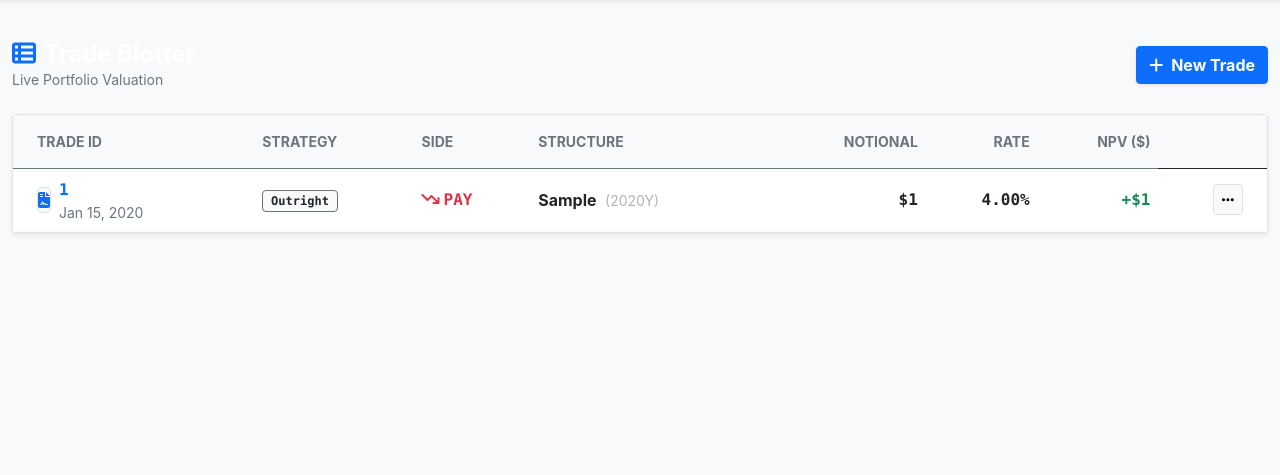
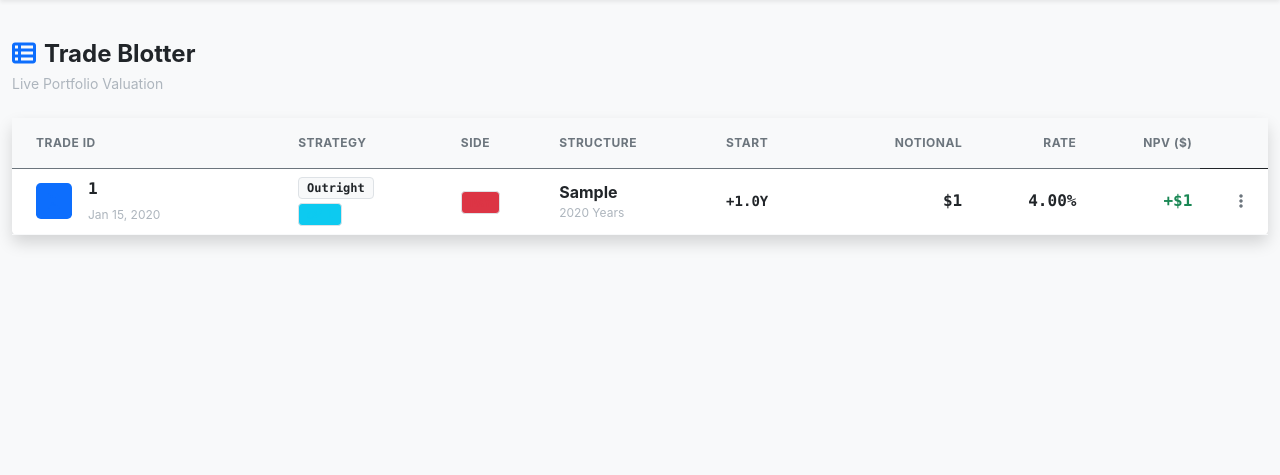
Before and after one commit to DavidClamp/project-swaps, a Django app: page /blotter/ in a window 1280 px wide. Shown: the part 78-553 px from the top of the page. Run offline with Django 4.2, Linux system fonts and the light colour scheme; a user stored in the database is signed in; tables that the repository leaves empty hold one stand-in row (values such as "Sample post").

Commit message:
Clean up dashboard and blotter

```diff
--- a/workspace/templates/workspace/blotter.html
+++ b/workspace/templates/workspace/blotter.html
@@ -6,96 +6,111 @@
 {% block content %}
 <div class="container-fluid py-4">
 
-    <!-- 1. Page Header & Actions -->
+    <!-- 1. Page Header -->
     <div class="d-flex justify-content-between align-items-center mb-4">
         <div>
-            <h1 class="h4 fw-bold text-black mb-0">
+            <h1 class="h4 fw-bold text-dark mb-1">
                 <i class="fa-solid fa-table-list text-primary me-2"></i>Trade Blotter
             </h1>
-            <p class="text-secondary small mb-0">Live Portfolio Valuation</p>
+            <p class="text-muted small mb-0">Live Portfolio Valuation</p>
         </div>
-        <a href="{% url 'add_trade' %}" class="btn btn-primary shadow-sm fw-bold">
-            <i class="fa-solid fa-plus me-2"></i>New Trade
-        </a>
     </div>
 
-    <!-- 2. Trade Table Container -->
-    <div class="card border border-secondary-subtle rounded-1 shadow-sm bg-white">
+    <!-- 2. Dashboard Card (Borderless + Shadow) -->
+    <div class="card shadow border-0 rounded-3 bg-white">
         <div class="card-body p-0">
             <div class="table-responsive">
                 <table class="table table-hover align-middle mb-0">
 
-                    <!-- Table Headers (Restored) -->
-                    <thead class="bg-light border-bottom border-secondary">
+                    <!-- Dashboard Headers: Uppercase, Small, Muted -->
+                    <thead class="bg-light">
                         <tr>
-                            <th class="ps-4 py-3 text-secondary text-uppercase small fw-bold">Trade ID</th>
-                            <th class="py-3 text-secondary text-uppercase small fw-bold">Strategy</th>
-                            <th class="py-3 text-secondary text-uppercase small fw-bold">Side</th>
-                            <th class="py-3 text-secondary text-uppercase small fw-bold">Structure</th>
-                            <th class="py-3 text-secondary text-uppercase small fw-bold text-end">Notional</th>
-                            <th class="py-3 text-secondary text-uppercase small fw-bold text-end">Rate</th>
-                            <th class="py-3 text-secondary text-uppercase small fw-bold text-end">NPV ($)</th>
+                            <th class="ps-4 py-3 text-secondary text-uppercase small fw-bold" style="letter-spacing: 0.5px; font-size: 0.75rem;">Trade ID</th>
+                            <th class="py-3 text-secondary text-uppercase small fw-bold" style="letter-spacing: 0.5px; font-size: 0.75rem;">Strategy</th>
+                            <th class="py-3 text-secondary text-uppercase small fw-bold" style="letter-spacing: 0.5px; font-size: 0.75rem;">Side</th>
+                            <th class="py-3 text-secondary text-uppercase small fw-bold" style="letter-spacing: 0.5px; font-size: 0.75rem;">Structure</th>
+                            <th class="py-3 text-secondary text-uppercase small fw-bold" style="letter-spacing: 0.5px; font-size: 0.75rem;">Start</th>
+                            <th class="py-3 text-secondary text-uppercase small fw-bold text-end" style="letter-spacing: 0.5px; font-size: 0.75rem;">Notional</th>
+                            <th class="py-3 text-secondary text-uppercase small fw-bold text-end" style="letter-spacing: 0.5px; font-size: 0.75rem;">Rate</th>
+                            <th class="py-3 text-secondary text-uppercase small fw-bold text-end" style="letter-spacing: 0.5px; font-size: 0.75rem;">NPV ($)</th>
                             <th class="pe-4 py-3 text-end"></th>
                         </tr>
                     </thead>
 
-                    <!-- Table Body (Your Logic) -->
+                    <!-- Table Body -->
                     <tbody>
                         {% for trade in trades %}
                         <tr class="border-bottom border-light">
 
-                            <!-- Trade ID -->
+                            <!-- 1. Trade ID (With Icon) -->
                             <td class="ps-4">
                                 <div class="d-flex align-items-center">
-                                    <div class="icon-square bg-light text-primary rounded me-2 border">
+                                    <!-- Icon Square -->
+                                    <div class="icon-square bg-primary bg-opacity-10 text-primary rounded-3 me-3 d-flex align-items-center justify-content-center" style="width: 36px; height: 36px;">
                                         <i class="fa-solid fa-file-contract"></i>
                                     </div>
                                     <div>
-                                        <a href="{% url 'edit_trade' trade.pk %}" class="text-decoration-none text-primary fw-bold font-monospace">
+                                        <a href="{% url 'edit_trade' trade.pk %}" class="text-decoration-none text-dark fw-bold font-monospace d-block">
                                             {{ trade.trade_id }}
                                         </a>
-                                        <div class="small text-secondary">{{ trade.created_at|date:"M d, Y" }}</div>
+                                        <span class="text-muted small" style="font-size: 0.75rem;">{{ trade.created_at|date:"M d, Y" }}</span>
                                     </div>
                                 </div>
                             </td>
 
-                            <!-- Strategy -->
+                            <!-- 2. Strategy & Group -->
                             <td>
-                                <span class="badge bg-light text-dark border border-secondary fw-bold font-monospace">
-                                    {{ trade.get_strategy_display }}
-                                </span>
+                                <div class="d-flex flex-column align-items-start">
+                                    <span class="badge bg-light text-dark border border-secondary-subtle fw-bold font-monospace mb-1">
+                                        {{ trade.get_strategy_display }}
+                                    </span>
+                                    {% if trade.group_id %}
+                                        <span class="badge bg-info bg-opacity-10 text-info border border-info-subtle fw-normal font-monospace">
+                                            <i class="fa-solid fa-link me-1"></i>{{ trade.group_id }}
+                                        </span>
+                                    {% endif %}
+                                </div>
                             </td>
 
-                            <!-- Side -->
+                            <!-- 3. Side -->
                             <td>
                                 {% if trade.side == 'PAY' %}
-                                    <span class="text-danger fw-bold font-monospace">
-                                        <i class="fa-solid fa-arrow-trend-down me-1"></i>PAY
+                                    <span class="badge bg-danger bg-opacity-10 text-danger border border-danger-subtle font-monospace">
+                                        PAY
                                     </span>
                                 {% else %}
-                                    <span class="text-success fw-bold font-monospace">
-                                        <i class="fa-solid fa-arrow-trend-up me-1"></i>REC
+                                    <span class="badge bg-success bg-opacity-10 text-success border border-success-subtle font-monospace">
+                                        REC
                                     </span>
                                 {% endif %}
                             </td>
 
-                            <!-- Structure -->
+                            <!-- 4. Structure -->
                             <td>
-                                <span class="fw-bold text-dark">{{ trade.ticker }}</span>
-                                <span class="text-muted small ms-1">({{ trade.tenor_years }}Y)</span>
+                                <div class="fw-bold text-dark">{{ trade.ticker }}</div>
+                                <div class="text-muted small" style="font-size: 0.75rem;">{{ trade.tenor_years }} Years</div>
                             </td>
 
-                            <!-- Notional (Uses Crash-Proof Helper) -->
+                            <!-- 5. Start Date -->
+                            <td class="font-monospace">
+                                {% if trade.forward_start == 0.0 %}
+                                    <span class="text-muted small">Spot</span>
+                                {% else %}
+                                    <span class="text-dark fw-bold small">+{{ trade.forward_start }}Y</span>
+                                {% endif %}
+                            </td>
+
+                            <!-- 6. Notional -->
                             <td class="text-end font-monospace fw-bold text-dark">
                                 {{ trade.fmt_notional }}
                             </td>
 
-                            <!-- Rate (Uses Crash-Proof Helper) -->
+                            <!-- 7. Rate -->
                             <td class="text-end font-monospace fw-bold text-dark">
                                 {{ trade.fmt_rate }}%
                             </td>
 
-                            <!-- NPV (Uses Crash-Proof Helper) -->
+                            <!-- 8. NPV -->
                             <td class="text-end font-monospace fw-bold">
                                 {% if trade.is_profitable %}
                                     <span class="text-success">
@@ -108,27 +123,29 @@
                                 {% endif %}
                             </td>
 
-                            <!-- Actions Menu -->
+                            <!-- 9. Actions -->
                             <td class="pe-4 text-end">
                                 <div class="dropdown">
-                                    <button class="btn btn-sm btn-light border" type="button" data-bs-toggle="dropdown">
-                                        <i class="fa-solid fa-ellipsis"></i>
+                                    <button class="btn btn-link text-secondary p-0" type="button" data-bs-toggle="dropdown">
+                                        <i class="fa-solid fa-ellipsis-vertical"></i>
                                     </button>
-                                    <ul class="dropdown-menu dropdown-menu-end shadow-sm border-0">
-                                        <li><a class="dropdown-item small" href="{% url 'edit_trade' trade.pk %}">Edit Trade</a></li>
+                                    <ul class="dropdown-menu dropdown-menu-end shadow border-0">
+                                        <li><a class="dropdown-item small" href="{% url 'edit_trade' trade.pk %}"><i class="fa-solid fa-pen-to-square me-2 text-secondary"></i>Edit Trade</a></li>
                                         <li><hr class="dropdown-divider"></li>
-                                        <li><a class="dropdown-item small text-danger" href="{% url 'delete_trade' trade.pk %}">Delete</a></li>
+                                        <li><a class="dropdown-item small text-danger" href="{% url 'delete_trade' trade.pk %}"><i class="fa-solid fa-trash me-2"></i>Delete</a></li>
                                     </ul>
                                 </div>
                             </td>
                         </tr>
                         {% empty %}
-                        <!-- Empty State -->
+
+                        <!-- Dark Empty State -->
                         <tr>
-                            <td colspan="8" class="text-center py-5 text-muted">
-                                <i class="fa-solid fa-box-open fa-2x mb-3 opacity-50"></i>
-                                <p>No trades found in your blotter.</p>
-                                <a href="{% url 'add_trade' %}" class="btn btn-sm btn-outline-primary">Book First Trade</a>
+                            <td colspan="9" class="text-center py-5">
+                                <div class="py-4">
+                                    <i class="fa-solid fa-box-open fa-3x text-secondary opacity-25 mb-3"></i>
+                                    <p class="mb-0 fw-bold text-dark fs-6">No trades found in your blotter.</p>
+                                </div>
                             </td>
                         </tr>
                         {% endfor %}
```
